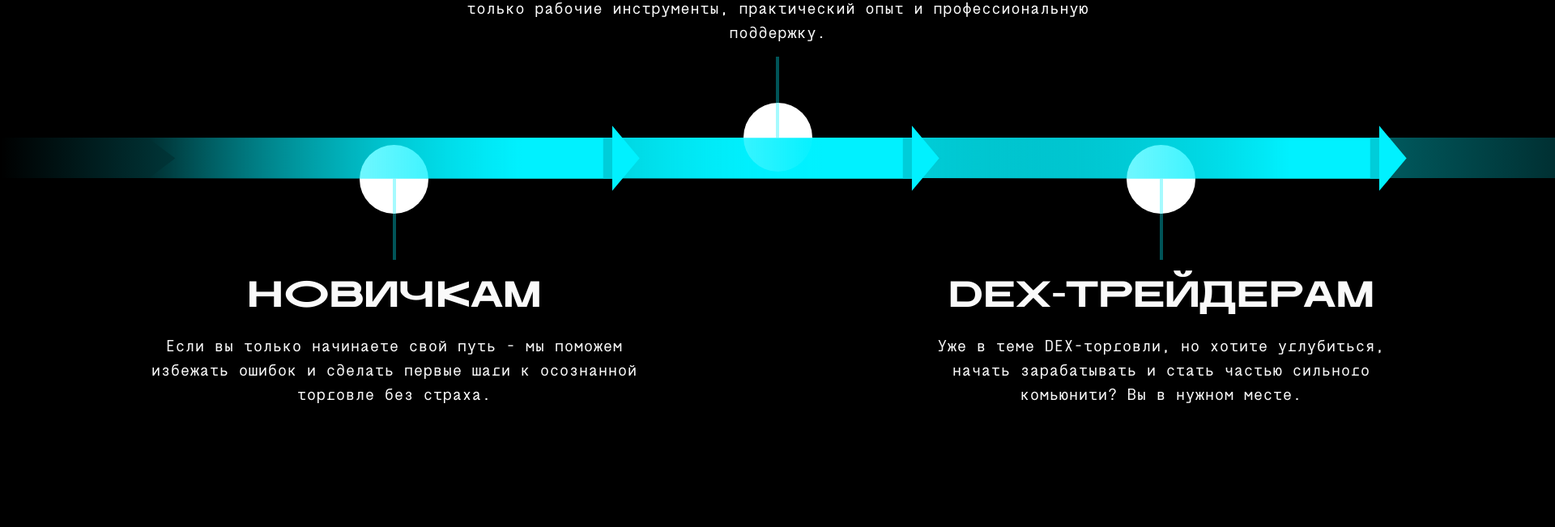
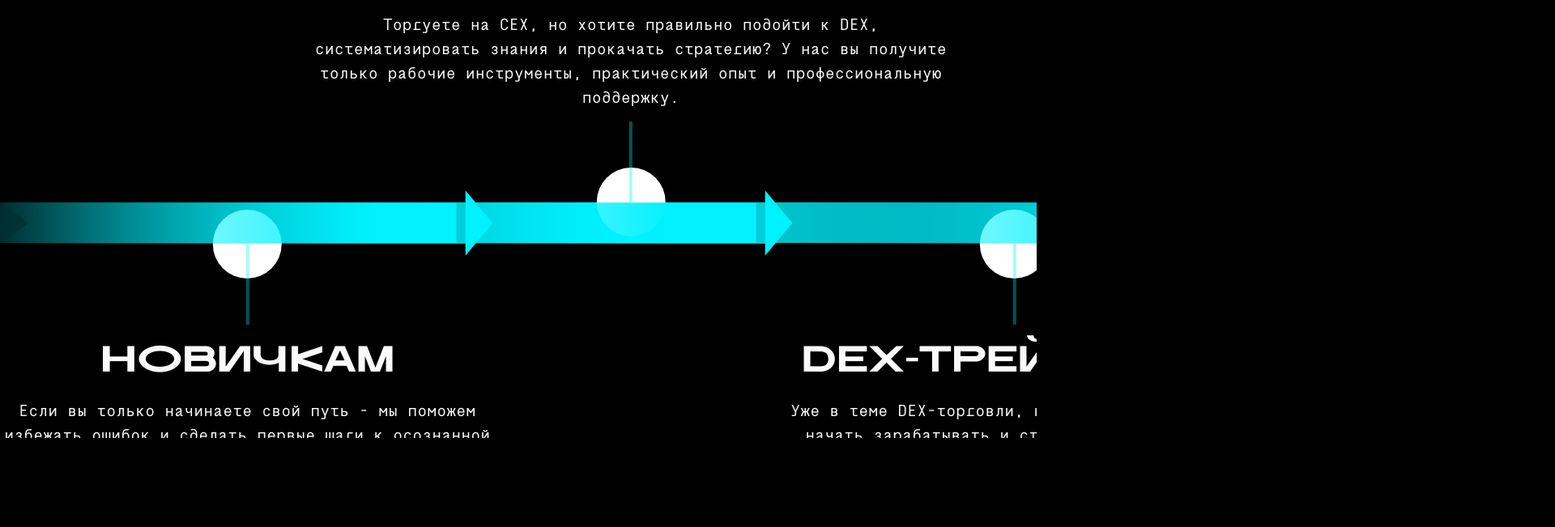
Before and after one commit to aucuo/alphadex, a React (Vite) app: page / in a window 1280 px wide. Shown: the part 3905-4556 px from the top of the page at 81% size, 1920 px wide, since content can reach past the window. Built offline with nearby package versions, Linux system fonts and the light colour scheme; a web font is replaced by a local one.

Commit message:
target section fix

```diff
--- a/index.html
+++ b/index.html
@@ -2,7 +2,7 @@
 <html lang="en">
   <head>
     <meta charset="UTF-8" />
-    <meta name="viewport" content="width=device-width, initial-scale=1.0, maximum-scale=1.0, user-scalable=no" />
+    <meta name="viewport" content="width=device-width, initial-scale=1.0, user-scalable=no, viewport-fit=cover">
     <title>Vite + React + TS</title>
   </head>
   <body class="dark">
--- a/package.json
+++ b/package.json
@@ -4,7 +4,7 @@
   "version": "0.0.0",
   "type": "module",
   "scripts": {
-    "dev": "vite",
+    "dev": "vite --host",
     "build": "tsc -b && vite build",
     "lint": "eslint .",
     "preview": "vite preview",
--- a/src/app.scss
+++ b/src/app.scss
@@ -130,6 +130,7 @@
 .products {
     &__title {
         margin-bottom: 100px;
+        margin-top: 80px;
     }
 
     &__list {
@@ -419,7 +420,6 @@
         @include flex(space-between, stretch);
         gap: 40px;
         margin-top: -150px;
-
         animation: scroll 20s linear infinite;
         counter-reset: item;
     }
--- a/src/app.tsx
+++ b/src/app.tsx
@@ -355,7 +355,7 @@ function App() {
                 </section>
             </div>
             <section className="qr section">
-                <div className=" container">
+                <div className="qr__container container">
                     <div className="qr__text">
                         <h2 className="qr__title">
                             Торгуй умнее -<br/>
@@ -364,7 +364,6 @@ function App() {
                         <div className="qr__frame frame">
                             <img className="qr__image" src={QRImage} alt="QR код"/>
                             <Button size="sm">Торговать</Button>
-                        </div>
                         </div>
                     </div>
                     <div className="qr__list">
@@ -384,6 +383,7 @@ function App() {
                         <img className="qr__res" src={QRRes3Image} alt="Наши результаты"/>
                         <img className="qr__res" src={QRRes4Image} alt="Наши результаты"/>
 
+                    </div>
                 </div>
             </section>
             <div className="container">
--- a/src/components/targetSection.scss
+++ b/src/components/targetSection.scss
@@ -2,18 +2,22 @@
 @import "@/styles/mixins";
 
 .target {
-    min-height: 1500px;
-    padding-bottom: 120px;
-    margin-bottom: 150px;
+    position: relative;
+    height: 2000px;
 
-    @include respond-to(tablet) {
-        min-height: 2000px;
-        margin-bottom: 0;
+    @media (min-width: 1800px) {
+        height: fit-content;
     }
 
     &__wrapper {
         position: sticky;
-        top: 60px;
+        top: 0;
+        height: 100vh;
+        padding-top: 80px;
+
+        @media (min-width: 1800px) {
+            position: static;
+        }
     }
 
     .ills {
@@ -33,12 +37,25 @@
             @include flex(center, flex-start);
             min-width: 1920px;
 
+            @media (min-width: 1800px) {
+                min-width: unset;
+                width: 100%;
+            }
+
+            @include respond-to(desktop) {
+                min-width: 1400px;
+            }
+
+            @include respond-to(tablet) {
+                min-width: 1000px;
+            }
+
             &:before {
                 z-index: -1;
                 @include pseudo();
                 inset: 15px 0;
                 height: 50px;
-                background: linear-gradient(90deg, rgba(0, 240, 252, 0) 0%, rgba(0, 240, 252, 1) 50%, rgba(0, 240, 252, 0.2) 100%);
+                background: linear-gradient(90deg, rgba(0, 240, 252, 0) 0%, rgba(0, 240, 252, 1) 50%, rgba(0, 240, 252, 0) 100%);
             }
         }
     }
--- a/src/components/targetSection.tsx
+++ b/src/components/targetSection.tsx
@@ -1,64 +1,66 @@
-import React, { useEffect, useRef } from 'react';
-import { motion, useAnimation } from 'framer-motion';
-import { useInView } from 'react-intersection-observer';
-import './targetSection.scss';
+import React, { useEffect, useRef, useState } from "react";
+import { motion, useScroll, useTransform, useAnimation } from "framer-motion";
+import { useInView } from "react-intersection-observer";
+import "./targetSection.scss";
 import SectionTitle from "@/components/sectionTitle.tsx";
 
 const TargetSection: React.FC = () => {
     const wrapperRef = useRef<HTMLDivElement | null>(null);
     const containerRef = useRef<HTMLDivElement | null>(null);
-    const startScrollPosition = useRef<number | null>(null);
+    const [containerWidth, setContainerWidth] = useState(0);
+    const [parentWidth, setParentWidth] = useState(0);
 
     // Анимация для выплывания элементов
     const controls = useAnimation();
     const [ref, inView] = useInView({
-        triggerOnce: true, // Анимация запускается только один раз
-        threshold: 0.1, // Уменьшите порог видимости до 10%
-        rootMargin: '0px 0px -50px 0px', // Учитывайте нижнюю часть экрана
+        triggerOnce: true,
+        threshold: 0.1,
+        rootMargin: "0px 0px -50px 0px",
     });
 
     useEffect(() => {
         if (inView) {
-            controls.start('visible'); // Запускаем анимацию, когда элемент становится видимым
+            controls.start("visible");
         }
     }, [controls, inView]);
 
     useEffect(() => {
-        if (!wrapperRef.current || !containerRef.current) return;
+        if (containerRef.current) {
+            const container = containerRef.current;
+            const parent = container.parentElement;
 
-        const handleScroll = () => {
-            if (!wrapperRef.current || !containerRef.current) return;
+            const resizeObserver = new ResizeObserver(() => {
+                setContainerWidth(container.offsetWidth);
+                if (parent) {
+                    setParentWidth(parent.offsetWidth);
+                }
+            });
 
-            const currentRect = wrapperRef.current.getBoundingClientRect();
+            resizeObserver.observe(container);
+            if (parent) {
+                resizeObserver.observe(parent);
+            }
 
-            const isSticky = currentRect.top <= 60;
+            return () => {
+                resizeObserver.disconnect();
+            };
+        }
+    }, []);
 
-            if (isSticky) {
-                if (startScrollPosition.current === null) {
-                    startScrollPosition.current = window.scrollY;
-                }
+    // Scroll pin setup
+    const { scrollYProgress } = useScroll({
+        target: wrapperRef,
+        offset: ["start start", "end end"],
+    });
 
-                const scrolledDistance = window.scrollY - (startScrollPosition.current || 0);
+    const maxOffset = containerWidth - parentWidth;
 
-                const scrollMultiplier = 1.5;
-                const horizontalOffset = Math.max(0, scrolledDistance * scrollMultiplier);
-
-                const maxOffset = containerRef.current.scrollWidth - window.innerWidth;
-                const clampedOffset = Math.min(horizontalOffset, maxOffset);
-
-                containerRef.current.style.transform = `translateX(-${clampedOffset}px)`;
-            } else {
-                startScrollPosition.current = null;
-                containerRef.current.style.transform = `translateX(0px)`;
-            }
-        };
-
-        window.addEventListener('scroll', handleScroll);
-
-        return () => {
-            window.removeEventListener('scroll', handleScroll);
-        };
-    }, []);
+    const containerX = useTransform(
+        scrollYProgress,
+        [0, 1],
+        [0, -maxOffset],
+        { clamp: true }
+    );
 
     // Варианты анимации для стрелки с эффектом bounce
     const arrowVariants = (index: number) => ({
@@ -67,10 +69,10 @@ const TargetSection: React.FC = () => {
             opacity: 1,
             x: 0,
             transition: {
-                type: 'spring', // Используем физику пружины
-                stiffness: 100, // Жесткость пружины
-                damping: 10, // Затухание (меньше значение -> больше отскок)
-                delay: index, // Задержка зависит от индекса
+                type: "spring",
+                stiffness: 100,
+                damping: 10,
+                delay: index * 0.3,
             },
         },
     });
@@ -82,45 +84,40 @@ const TargetSection: React.FC = () => {
             opacity: 1,
             x: 0,
             transition: {
-                type: 'spring', // Используем физику пружины
-                stiffness: 100, // Жесткость пружины
-                damping: 10, // Затухание (меньше значение -> больше отскок)
-                delay: index + 2, // Задержка зависит от индекса
+                type: "spring",
+                stiffness: 100,
+                damping: 10,
+                delay: index * 0.3 + 0.6,
             },
         },
     });
 
     return (
-        <section className="target section" id="target">
-            <div
-                ref={wrapperRef}
-                className="target__wrapper"
-            >
-                <div className="container">
-                    <SectionTitle className="target__title">
-                        Кому подойдет
-                    </SectionTitle>
-                </div>
+        <section ref={wrapperRef} className="target section" id="target">
+            <div className="target__wrapper container">
+                <SectionTitle className="target__title">Кому подойдет</SectionTitle>
+
                 <div className="ills target__ills">
                     {/* Анимированный контейнер */}
                     <motion.div
                         ref={(el) => {
                             containerRef.current = el;
-                            ref(el); // Передаем ссылку в useInView
+                            ref(el);
                         }}
-                        className="ills__container container"
+                        className="ills__container"
+                        style={{ x: containerX }}
                     >
                         {/* Первый элемент */}
                         <motion.div className="ill target__ill">
                             <motion.div
                                 className="ill__arrow"
-                                variants={arrowVariants(0)} // Индекс 0
+                                variants={arrowVariants(0)}
                                 initial="hidden"
                                 animate={controls}
                             />
                             <motion.div
                                 className="ill__info"
-                                variants={infoVariants(0)} // Индекс 0
+                                variants={infoVariants(0)}
                                 initial="hidden"
                                 animate={controls}
                             >
@@ -137,13 +134,13 @@ const TargetSection: React.FC = () => {
                         <motion.div className="ill ill--center target__ill">
                             <motion.div
                                 className="ill__arrow"
-                                variants={arrowVariants(1)} // Индекс 1
+                                variants={arrowVariants(1)}
                                 initial="hidden"
                                 animate={controls}
                             />
                             <motion.div
                                 className="ill__info ill__info--center"
-                                variants={infoVariants(1)} // Индекс 1
+                                variants={infoVariants(1)}
                                 initial="hidden"
                                 animate={controls}
                             >
@@ -161,13 +158,13 @@ const TargetSection: React.FC = () => {
                         <motion.div className="ill target__ill">
                             <motion.div
                                 className="ill__arrow"
-                                variants={arrowVariants(2)} // Индекс 2
+                                variants={arrowVariants(2)}
                                 initial="hidden"
                                 animate={controls}
                             />
                             <motion.div
                                 className="ill__info"
-                                variants={infoVariants(2)} // Индекс 2
+                                variants={infoVariants(2)}
                                 initial="hidden"
                                 animate={controls}
                             >
--- a/src/styles/main.scss
+++ b/src/styles/main.scss
@@ -6,6 +6,7 @@
     max-width: 1800px;
     padding: 0 50px;
     margin: 0 auto;
+    overflow: hidden;
 
     @include respond-to(desktop) {
         padding: 0 22px;
@@ -22,3 +23,8 @@
 body {
     overflow-x: hidden;
 }
+
+.root {
+    overflow: hidden;
+    -webkit-font-smoothing: antialiased;
+}
```
Lines whose indentation alone changed are shown as unchanged.
